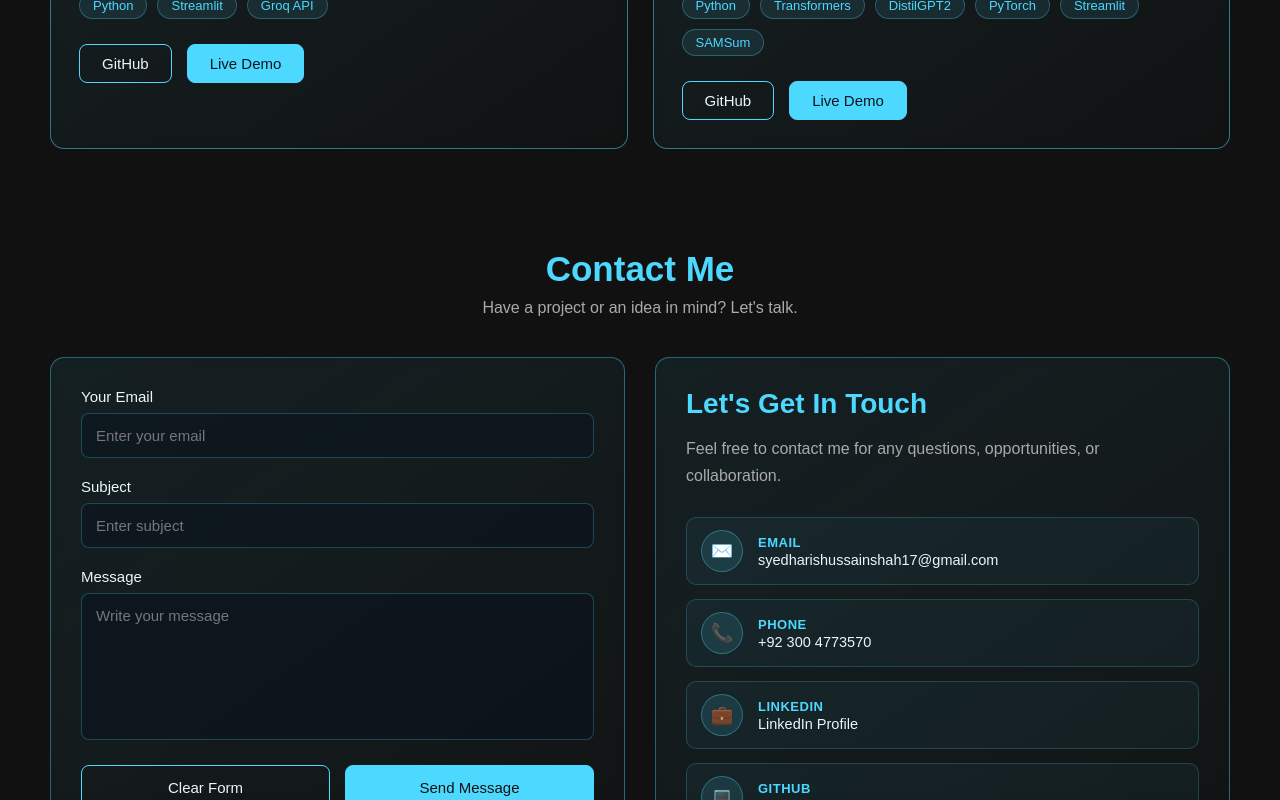
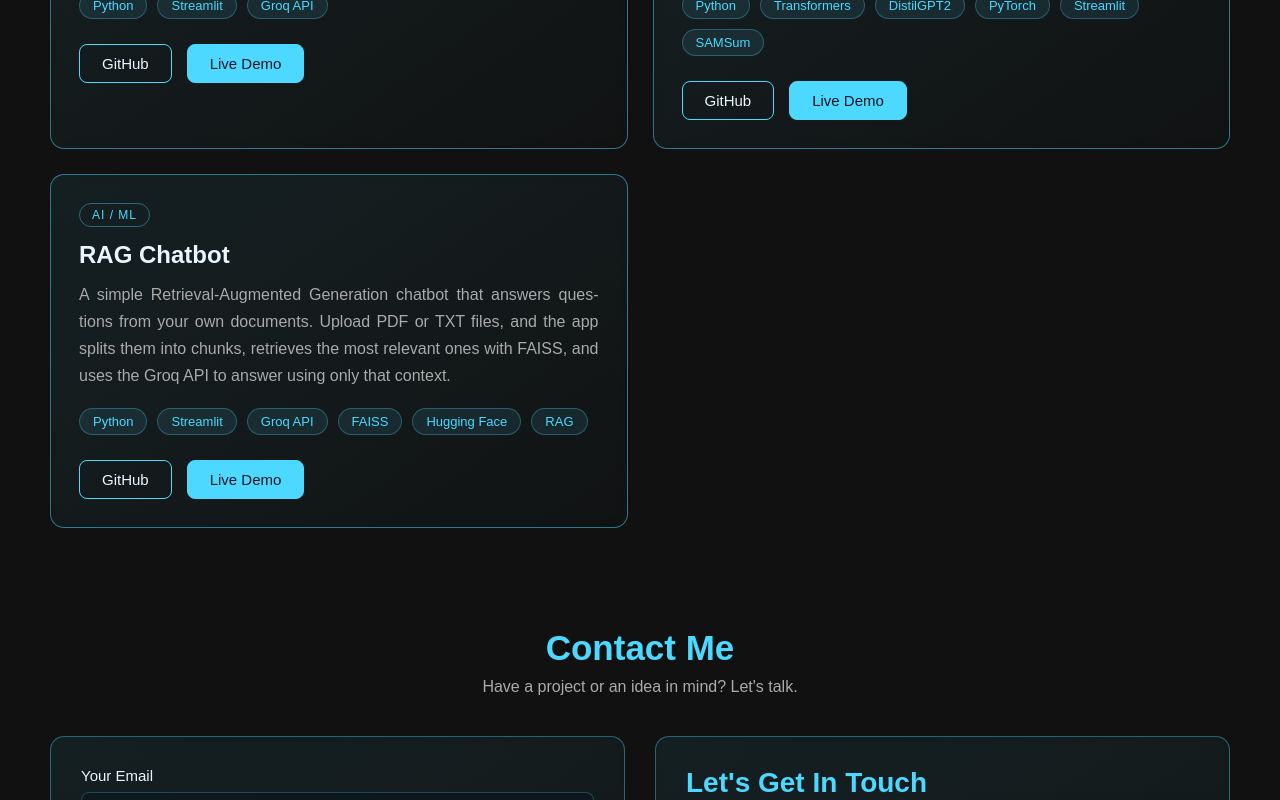
Before and after one commit to syedharishussain1717/my-portfolio-website, a React (Vite) app: page / in a window 1280 px wide. Shown: the part 2000-2800 px from the top of the page. Built offline with nearby package versions, Linux system fonts and the light colour scheme.

Commit message:
Updated Email and added project 6

```diff
--- a/src/components/Contact.jsx
+++ b/src/components/Contact.jsx
@@ -102,7 +102,7 @@ function Contact() {
                             <span className="info-icon">✉️</span>
                             <span className="info-detail">
                                 <strong>Email</strong>
-                                syedharishussainshah17@gmail.com
+                                syed.haris.official.17@gmail.com
                             </span>
                         </a>
 
--- a/src/components/Projects.jsx
+++ b/src/components/Projects.jsx
@@ -204,8 +204,38 @@ function Projects() {
                     </div>
                 </div>
 
+                <div className="project-card">
+                    <span className="project-badge">AI / ML</span>
+
+                    <h2>RAG Chatbot</h2>
+
+                    <p>
+                        A simple Retrieval-Augmented Generation chatbot that answers questions
+                        from your own documents. Upload PDF or TXT files, and the app splits them
+                        into chunks, retrieves the most relevant ones with FAISS, and uses the
+                        Groq API to answer using only that context.
+                    </p>
+
+                    <div className="tech-tags">
+                        <span>Python</span>
+                        <span>Streamlit</span>
+                        <span>Groq API</span>
+                        <span>FAISS</span>
+                        <span>Hugging Face</span>
+                        <span>RAG</span>
+                    </div>
+
+                    <div className="project-links">
+                        <a href="#" target="_blank" rel="noreferrer" className="btn-outline">
+                            GitHub
+                        </a>
+                        <a href="#" target="_blank" rel="noreferrer" className="btn-filled">
+                            Live Demo
+                        </a>
+                    </div>
+                </div>
+
                 {/* next project cards go here */}
-
 
             </div>
 
```
